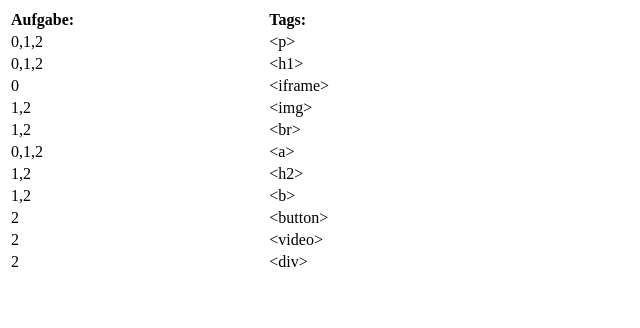
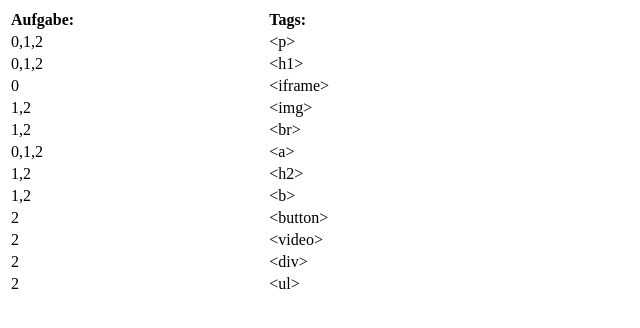
Before and after one commit to rittermarcel/GIS-SoSe-2020, a plain HTML site: page Abgaben/Aufgabe2/tags_used.html in a window 1280 px wide. Shown: the full height of the page, 0-640 px from the left. Drawn offline with Linux system fonts and the light colour scheme.

Commit message:
Update tags_used.html

```diff
--- a/Abgaben/Aufgabe2/tags_used.html
+++ b/Abgaben/Aufgabe2/tags_used.html
@@ -71,6 +71,11 @@ th {
     <td>&lt;div&gt;</td>
 
 </tr>
+<tr>
+    <td>2</td>
+    <td>&lt;ul&gt;</td>
+
+</tr>
 
 </table>
 
```
